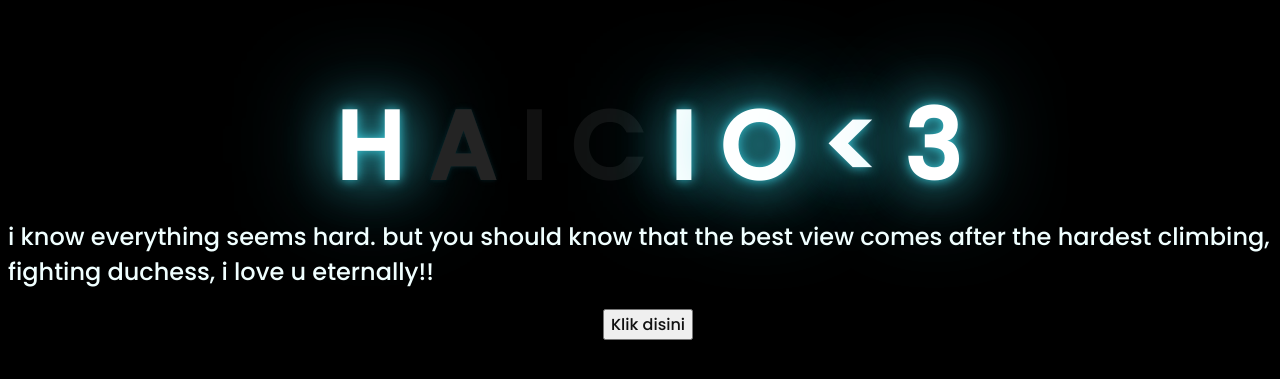
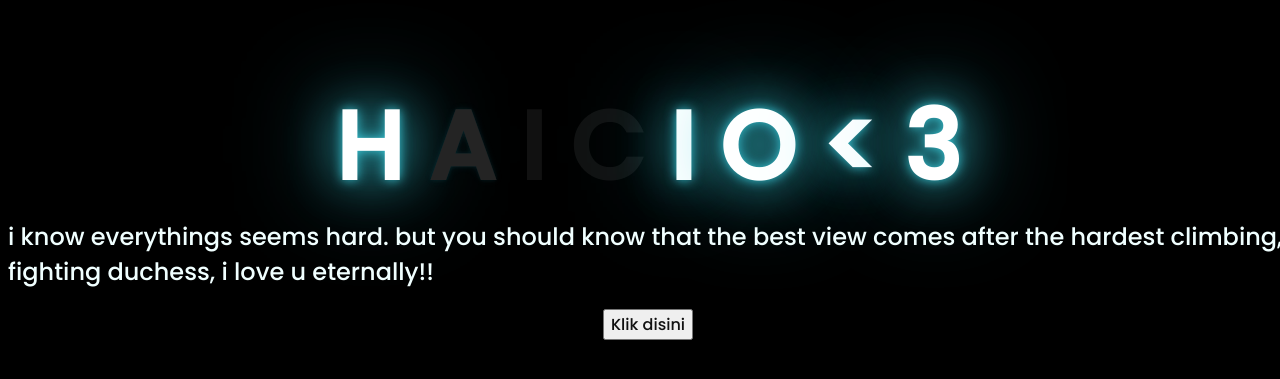
Before and after one commit to ammarrzhafff/to-my-one-n-only-duchess, a plain HTML site: page index.html in a window 1280 px wide. Shown: the part 201-580 px from the top of the page. Drawn offline with Linux system fonts and the light colour scheme.

Commit message:
Add files via upload

```diff
--- a/index.html
+++ b/index.html
@@ -22,7 +22,7 @@
         <span>3</span>
     </div>
     <div class="description">
-        <span>i know everything seems hard. but you should know that the best view comes after the hardest climbing, fighting duchess, i love u eternally!!</span>
+        <span>i know everythings seems hard. but you should know that the best view comes after the hardest climbing, fighting duchess, i love u eternally!!</span>
     </div>
     <div class="button">
         <button>
```
